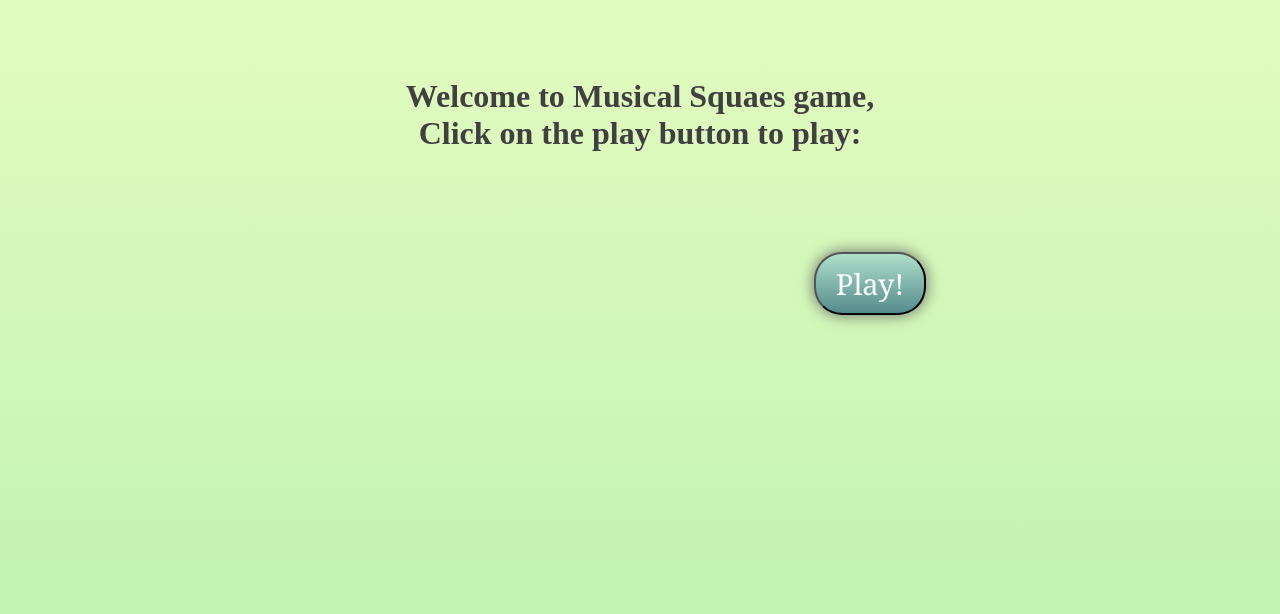
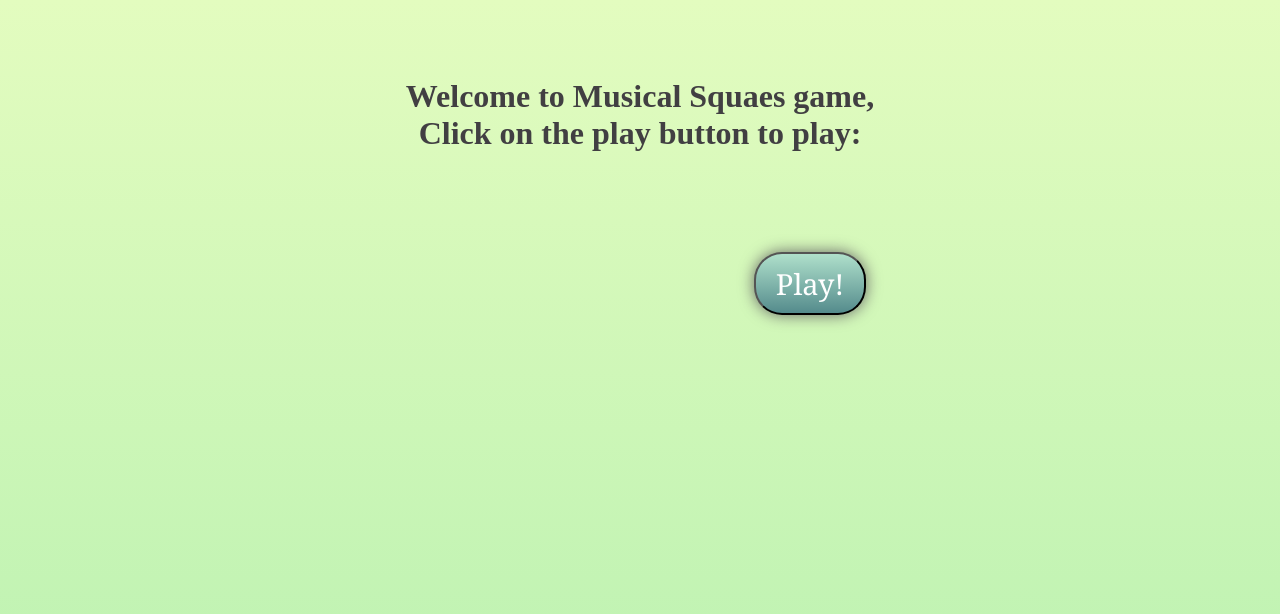
Before and after one commit to Ananth9323/Musical_squares, a plain HTML site: page index.html in a window 1280 px wide. Drawn offline with Linux system fonts and the light colour scheme.

Commit message:
Update styles.css

```diff
--- a/styles.css
+++ b/styles.css
@@ -44,7 +44,7 @@ body{
 .btn1{
   position: relative;
   top: 100px;
-  left: 230px;
+  left: 170px;
 }
 
 .btn2{
```
